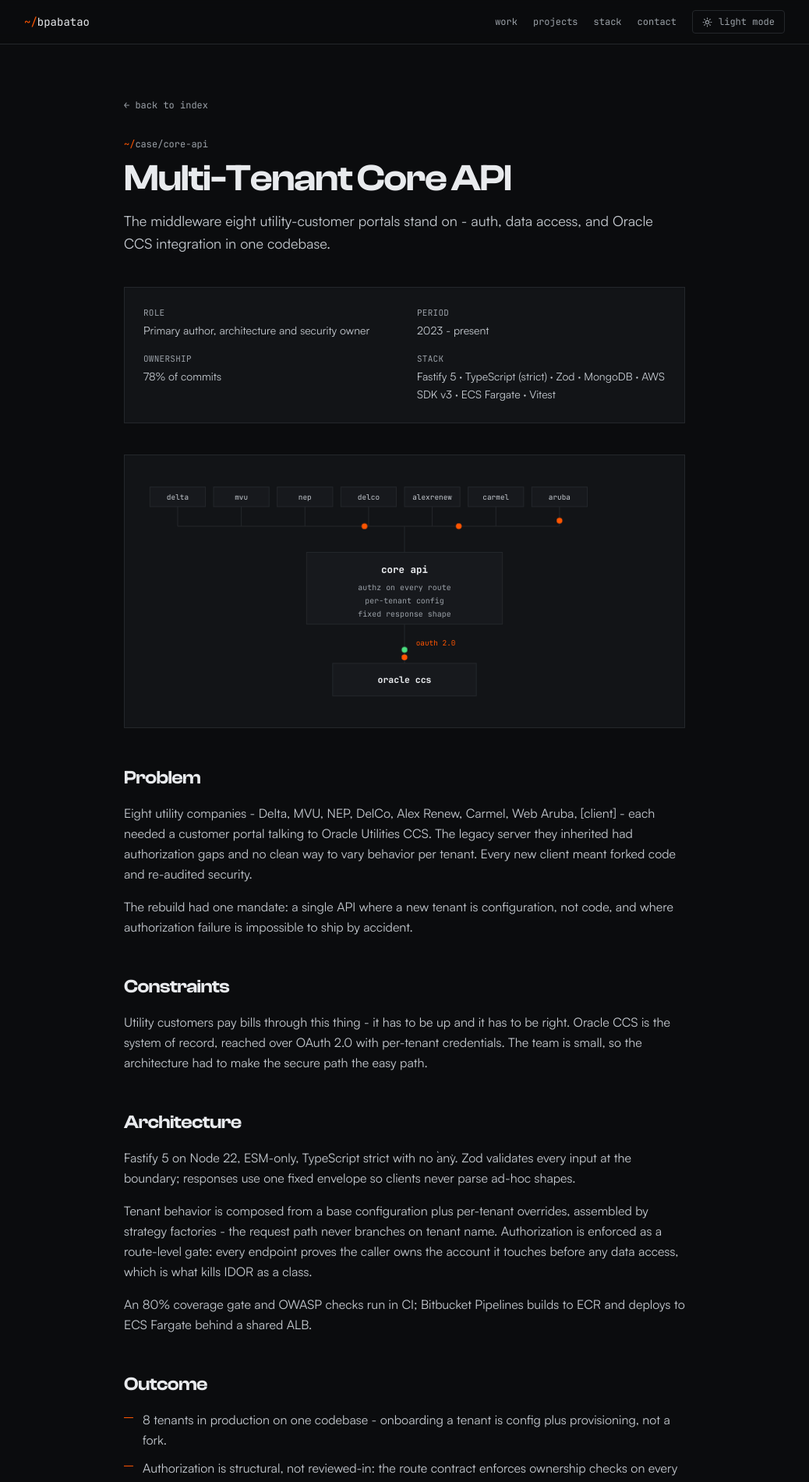
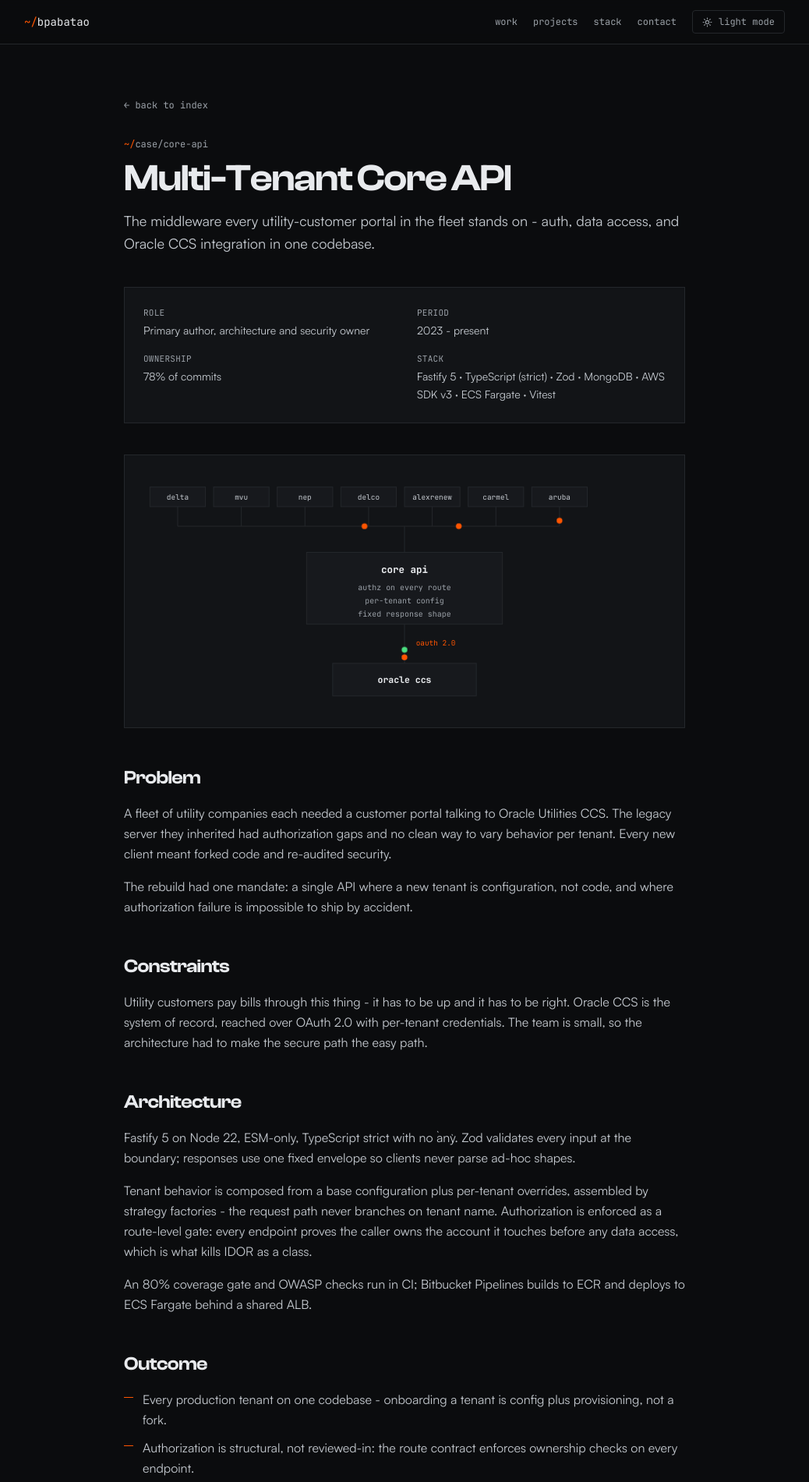
Before and after one commit to bpabatao/bpabatao.github.io, a Next.js app: page /case/core-api in a window 1280 px wide. Shown: the top 1901 px of the page at 78% size, without its empty margins (121-1159 px from the left). Built offline with nearby package versions, Linux system fonts and the light colour scheme.

Commit message:
Content: derive the tenant count on the case page, drop client names from case text

```diff
--- a/scripts/check-profile.ts
+++ b/scripts/check-profile.ts
@@ -87,6 +87,12 @@ export function narrativeFields(): { label: string; text: string }[] {
     out.push(...j.receipts.map((r, i) => ({ label: `${j.id}.receipts[${i}]`, text: plainText(r) })));
     out.push(...(j.resumeReceipts ?? []).map((r, i) => ({ label: `${j.id}.resumeReceipts[${i}]`, text: plainText(r) })));
   }
+  for (const c of cases) {
+    out.push({ label: `case ${c.slug} subtitle`, text: c.subtitle });
+    for (const section of c.sections) out.push(...section.paragraphs.map((p, i) => ({ label: `case ${c.slug} ${section.heading}[${i}]`, text: p })));
+    out.push(...c.outcomes.map((o, i) => ({ label: `case ${c.slug} outcome[${i}]`, text: o })));
+    out.push({ label: `case ${c.slug} meta`, text: `${c.meta.role} ${c.meta.ownership}` });
+  }
   return out;
 }
 
--- a/src/app/layout.tsx
+++ b/src/app/layout.tsx
@@ -12,7 +12,7 @@ export const metadata: Metadata = {
     default: `${profile.name} - ${profile.role}`,
     template: `%s - ${profile.name}`,
   },
-  description: profile.summary,
+  description: profile.summary.split(". ")[0] + ".",
   alternates: { canonical: "/" },
   openGraph: {
     title: `${profile.name} - ${profile.role}`,
--- a/src/components/diagrams.tsx
+++ b/src/components/diagrams.tsx
@@ -132,7 +132,6 @@ export function CoreApiDiagram() {
 }
 
 const RESOURCES = ["cognito · ecs fargate · cloudfront · wafv2", "route 53 · elasticache · kms · secrets manager"];
-const FLEET = ["delta", "mvu", "nep", "delco", "alexrenew", "carmel", "aruba"];
 
 export function ControlPlaneDiagram() {
   return (
@@ -140,7 +139,7 @@ export function ControlPlaneDiagram() {
       <Line d="M320 68 V100" />
       <Line d="M320 172 V196" />
       <Line d="M80 196 H560" />
-      {FLEET.map((_, i) => (
+      {TENANTS.map((_, i) => (
         <Line key={i} d={`M${80 + i * 80} 196 V220`} />
       ))}
 
@@ -170,7 +169,7 @@ export function ControlPlaneDiagram() {
         </Label>
       </Box>
 
-      {FLEET.map((t, i) => (
+      {TENANTS.map((t, i) => (
         <Box key={t} x={44 + i * 80} y={220} w={72} h={28}>
           <Label x={80 + i * 80} y={235} size={8.5} color="var(--body)">
             {t}
--- a/src/data/cases.ts
+++ b/src/data/cases.ts
@@ -12,7 +12,7 @@ export const cases: CaseStudy[] = [
     slug: "core-api",
     title: "Multi-Tenant Core API",
     subtitle:
-      "The middleware eight utility-customer portals stand on - auth, data access, and Oracle CCS integration in one codebase.",
+      "The middleware every utility-customer portal in the fleet stands on - auth, data access, and Oracle CCS integration in one codebase.",
     meta: {
       role: "Primary author, architecture and security owner",
       period: "2023 - present",
@@ -23,7 +23,7 @@ export const cases: CaseStudy[] = [
       {
         heading: "Problem",
         paragraphs: [
-          "Eight utility companies - Delta, MVU, NEP, DelCo, Alex Renew, Carmel, Web Aruba, [client] - each needed a customer portal talking to Oracle Utilities CCS. The legacy server they inherited had authorization gaps and no clean way to vary behavior per tenant. Every new client meant forked code and re-audited security.",
+          "A fleet of utility companies each needed a customer portal talking to Oracle Utilities CCS. The legacy server they inherited had authorization gaps and no clean way to vary behavior per tenant. Every new client meant forked code and re-audited security.",
           "The rebuild had one mandate: a single API where a new tenant is configuration, not code, and where authorization failure is impossible to ship by accident.",
         ],
       },
@@ -43,7 +43,7 @@ export const cases: CaseStudy[] = [
       },
     ],
     outcomes: [
-      "8 tenants in production on one codebase - onboarding a tenant is config plus provisioning, not a fork.",
+      "Every production tenant on one codebase - onboarding a tenant is config plus provisioning, not a fork.",
       "Authorization is structural, not reviewed-in: the route contract enforces ownership checks on every endpoint.",
       "The integration patterns became the fleet standard other services adopt.",
     ],
@@ -101,7 +101,7 @@ export const cases: CaseStudy[] = [
       {
         heading: "Problem",
         paragraphs: [
-          "Five engineers, eight production tenants: triage, code review, and backlog grooming eat the week if you let them. The interesting question wasn't whether AI could draft a fix - it was how to wire it in so speed goes up while accountability stays exactly where it was.",
+          "Five engineers, every production tenant: triage, code review, and backlog grooming eat the week if you let them. The interesting question wasn't whether AI could draft a fix - it was how to wire it in so speed goes up while accountability stays exactly where it was.",
         ],
       },
       {
--- a/src/data/content.ts
+++ b/src/data/content.ts
@@ -26,9 +26,9 @@ export const profile = {
   thesis: { lead: "I build the platform", tail: "other engineers", accent: "ship on." },
   statusLine: `OPERATIONAL - ${fleetPortals.length} TENANTS · AWS · REMOTE (ITALY)`,
   summary:
-    "I build multi-tenant SaaS platforms end to end - the Terraform that provisions them, the API they run on, and the product customers actually use. Staff Software Engineer - 8+ years in software, 5+ hands-on with AWS, and ~3 years leading cloud platforms end to end: from AWS infrastructure-as-code to the shared backend services an entire product fleet runs on.",
+    "I build multi-tenant SaaS platforms end to end - the Terraform that provisions them, the API they run on, and the product customers actually use. Staff Software Engineer - 8+ years in software, 5+ hands-on with AWS, and ~3 years leading cloud platforms: from AWS infrastructure-as-code to the shared backend services an entire product fleet runs on.",
   resumeSummary:
-    `I build multi-tenant SaaS platforms end to end - the Terraform that provisions them, the API they run on, and the product customers actually use. Staff Software Engineer - 8+ years in software, 5+ hands-on with AWS, and ~3 years leading cloud platforms end to end: from AWS infrastructure-as-code to the shared backend services an entire product fleet runs on. Near-sole author of a Terraform control-plane and internal developer platform that ships ${fleetPortals.length} multi-tenant client portals on ECS Fargate, and primary author (78%) of the core REST API those portals are built on. Operates ~$110K/year of multi-tenant portal infrastructure on AWS, turns it into self-service, and builds the products on it end to end - full-stack from React/TypeScript through Node/GraphQL - not just the infrastructure they run on.`,
+    `I build multi-tenant SaaS platforms end to end - the Terraform that provisions them, the API they run on, and the product customers actually use. Staff Software Engineer - 8+ years in software, 5+ hands-on with AWS, and ~3 years leading cloud platforms: from AWS infrastructure-as-code to the shared backend services an entire product fleet runs on. Near-sole author of a Terraform control-plane and internal developer platform that ships ${fleetPortals.length} multi-tenant client portals on ECS Fargate, and primary author (78%) of the core REST API those portals are built on. Operates ~$110K/year of multi-tenant portal infrastructure on AWS, turns it into self-service, and builds the products on it - full-stack from React/TypeScript through Node/GraphQL - not just the infrastructure they run on.`,
   location: "Italy (Remote)",
   availability: "STAFF/LEAD PLATFORM ROLES · CONSULTING · AWS / TERRAFORM / MULTI-TENANT",
   updated: "2026-08-28",
@@ -226,7 +226,7 @@ export const flagships: Flagship[] = [
     slug: "core-api",
     title: "Multi-Tenant Core API",
     outcome:
-      "One API, eight utility portals. OAuth 2.0 into Oracle CCS, per-tenant behavior composed from config, and authorization gates on every endpoint.",
+      `One API, ${fleetPortals.length} utility portals. OAuth 2.0 into Oracle CCS, per-tenant behavior composed from config, and authorization gates on every endpoint.`,
     ownership: "PRIMARY AUTHOR · 78%",
     stack: ["Fastify 5", "TypeScript", "Zod", "MongoDB", "ECS Fargate"],
   },
@@ -286,6 +286,7 @@ export const secondaryProjects: SecondaryProject[] = [
   {
     title: "Tenant Go-Lives",
     description: "Primary engineer on four tenant launches; core contributor on two.",
+    jobId: "hth",
   },
 ];
 
```
Also changed, not shown: linkedin/about.txt, linkedin/projects-core-api.txt, linkedin/projects-tenant-go-lives.txt.
